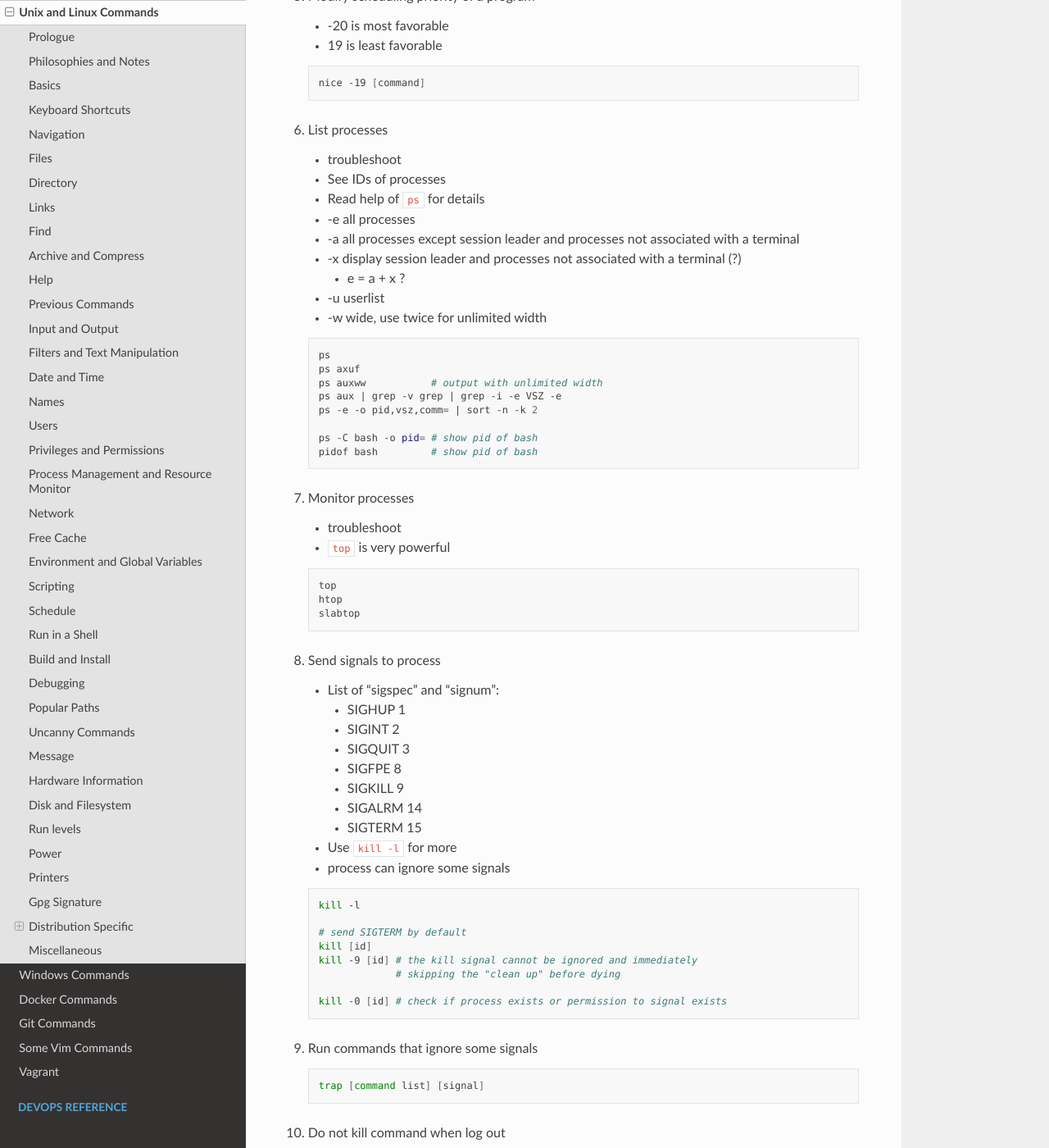
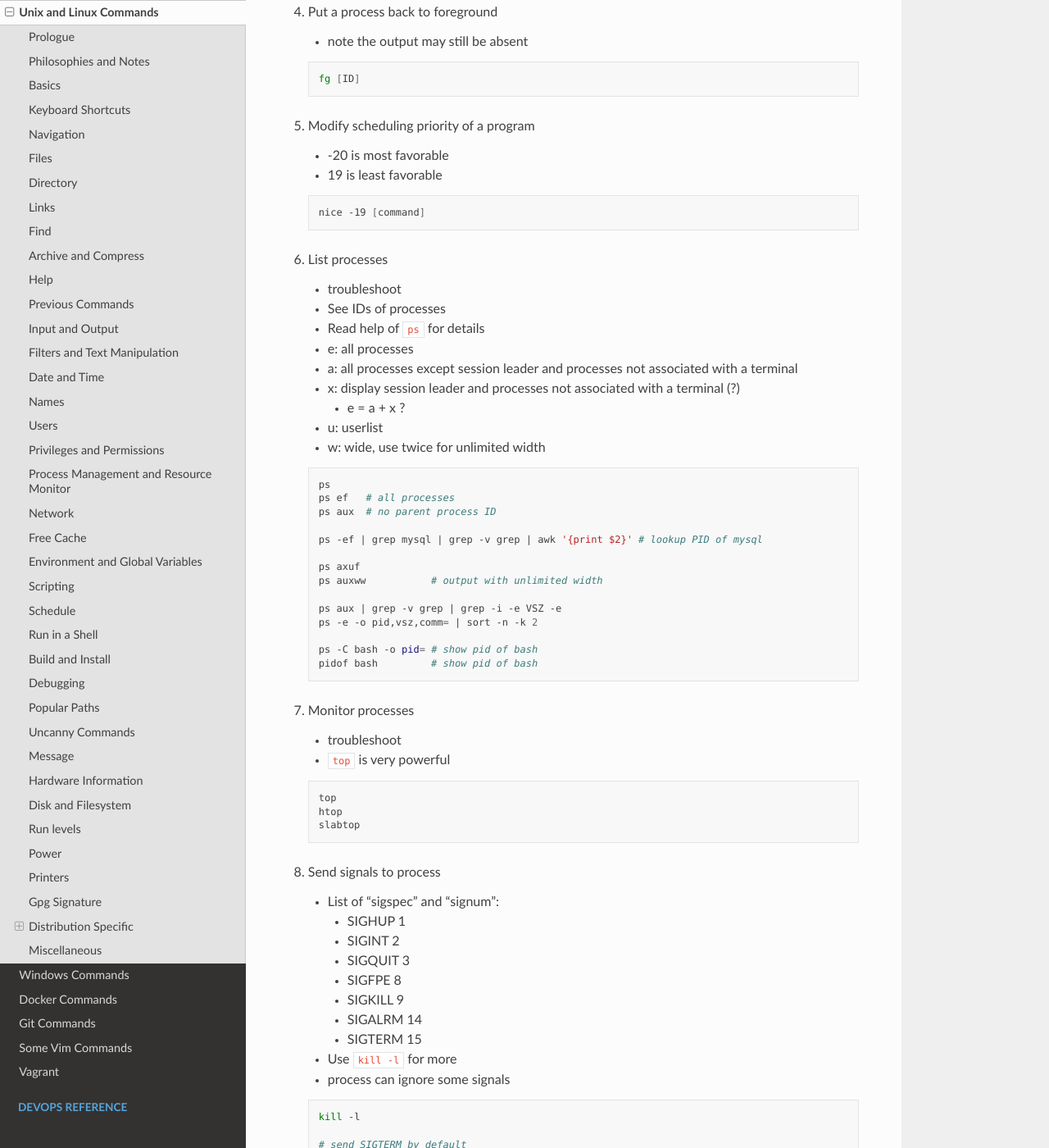
Before and after one commit to snowme34/snowme34.com, a Sphinx documentation site: the page built from docs/source/reference/commands/unix-and-linux-commands.md, in a window 1280 px wide and 1400 px high, scrolled down 21005 px. Shown: the whole window at 82% size. Built offline with Sphinx 7.4.7 and the Read the Docs theme 2.0.0, drawn with Linux system fonts in a browser that asks for light colours; some of the changed text lies outside the part shown.

Commit message:
docs: cmds: update unix command

````diff
--- a/docs/source/reference/commands/unix-and-linux-commands.md
+++ b/docs/source/reference/commands/unix-and-linux-commands.md
@@ -36,6 +34,17 @@
 | non-0 | failure           |
 | 2     | incorrect usage   |
 | 127   | command not found |
+```
+
+Shell built-in vs external
+
+* some commands are only built-in in shell (`man builtins`)
+* some are only external (actually the majority)
+* others have both versions (e.g. `kill`)
+
+```bash
+builtin kill
+/bin/kill
 ```
 
 ## Basics
@@ -1113,17 +1122,23 @@
     * troubleshoot
     * See IDs of processes
     * Read help of `ps` for details
-    * -e all processes
-    * -a all processes except session leader and processes not associated with a terminal
-    * -x display session leader and processes not associated with a terminal (?)
+    * e: all processes
+    * a: all processes except session leader and processes not associated with a terminal
+    * x: display session leader and processes not associated with a terminal (?)
         * e = a + x ?
-    * -u userlist
-    * -w wide, use twice for unlimited width
+    * u: userlist
+    * w: wide, use twice for unlimited width
 
     ```bash
     ps
+    ps ef   # all processes
+    ps aux  # no parent process ID
+
+    ps -ef | grep mysql | grep -v grep | awk '{print $2}' # lookup PID of mysql
+
     ps axuf
     ps auxww           # output with unlimited width
+
     ps aux | grep -v grep | grep -i -e VSZ -e
     ps -e -o pid,vsz,comm= | sort -n -k 2
 
@@ -1164,6 +1179,12 @@
                  # skipping the "clean up" before dying
 
     kill -0 [id] # check if process exists or permission to signal exists
+
+    # note that built-in kill is different from the external kill
+    # http://man7.org/linux/man-pages/man2/kill.2.html
+    kill -s [sig] 0  # send sig to every process in the process group of the calling processh
+    kill -s [sig] -1 # all processes except the kill process itself and init
+    # If pid is less than -1, then sig is sent to every process in the process group whose ID is -pid.
     ```
 
 9. Run commands that ignore some signals
````
Also changed, not shown: other parts of docs/source/reference/commands/unix-and-linux-commands.md (+0 -2 lines).
